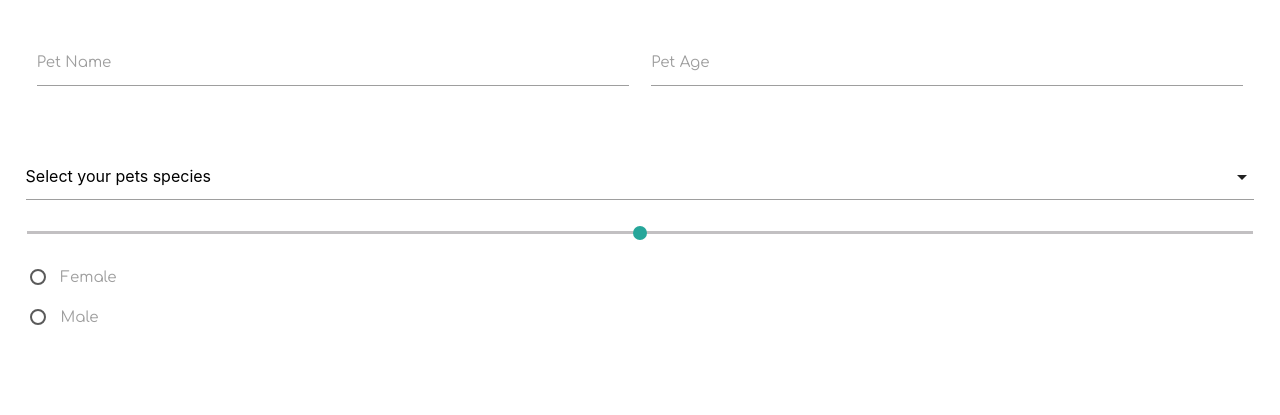
After one commit to hope428/pet-playdate, a Node server app: page /form in a window 1280 px wide. The commit adds this page. Shown: the part 385-800 px from the top of the page. Run offline with Node 20, Linux system fonts and the light colour scheme; some libraries are stand-ins or nearby versions.

Commit message:
started working on pet playdate form

```diff
--- a/controllers/home-routes.js
+++ b/controllers/home-routes.js
@@ -8,4 +8,7 @@ router.get("/dashboard", (req, res) => {
   res.render("dashboard");
 });
 
+router.get("/form", (req, res) => {
+  res.render("form");
+});
 module.exports = router;
--- a/public/css/materialize.css
+++ b/public/css/materialize.css
@@ -27,7 +27,7 @@
     height: 40vh;
     background-size: cover;
 }
-/*Dashboard*/
-/* .dashboard-layout {
-    display: flex;
-} */
+/* Form */
+.form-layout, .second-form {
+    margin: 2%;
+}
--- a/public/js/materialize.js
+++ b/public/js/materialize.js
@@ -4,3 +4,7 @@ M.Datepicker.init(Calendar,{
     format: 'mm/dd/yy',
     showClearBtn: true,
 });
+document.addEventListener('DOMContentLoaded', function() {
+    var elems = document.querySelectorAll('select');
+    var instances = M.FormSelect.init(elems);
+});
--- /dev/null
+++ b/views/form.handlebars
@@ -0,0 +1,59 @@
+<section class="form-layout">
+ <div class="row">
+    <form class="col l12">
+      <div class="row">
+    {{!-- input for pets name --}}
+        <div class="input-field col l6">
+          <input id="pet_name" type="text" class="validate">
+          <label for="pet_name">Pet Name</label>
+      </div>
+    {{!-- input for pets age --}}
+      <div class="input-field col l6">
+          <input id="pet_age" type="text" class="validate">
+          <label for="pet_age">Pet Age</label>
+        </div>
+      </div>
+    </form>
+  </div>
+</section>
+{{!--  --}}
+<section class="second-form">
+ <div class="column">
+    <form class="#">
+    {{!-- dropdown to select the pets species --}}
+      <div class="col l6">
+        <select>
+            <option value="" disabled selected>Select your pets species</option>
+            <option value="1">Dog</option>
+            <option value="2">Cat</option>
+            <option value="3">Bird</option>
+            <option value="3">Lizard</option>
+        </select>
+      </div>
+    {{!-- slider for pet activeness --}}
+    <div class="col l6">
+      <form action="#">
+        <p class="range-field">
+            <input type="range" id="test5" min="1" max="5"/>
+        </p>
+      </form>
+    </div>
+    {{!-- radio buttons --}}
+    <form action="#">
+
+    <p>
+      <label>
+        <input name="group1" type="radio"/>
+        <span>Female</span>
+      </label>
+    </p>
+    <p>
+      <label>
+        <input name="group1" type="radio"/>
+        <span>Male</span>
+      </label>
+    </p>
+  </form>
+</form>
+ </div>
+ </section>
--- a/views/homepage.handlebars
+++ b/views/homepage.handlebars
@@ -28,7 +28,7 @@
               I am convenient because I require little markup to use effectively.</p>
             </div>
             <div class="card-action">
-              <a href="#">Boarding Services</a>
+              <a href="/form">Boarding Services</a>
             </div>
           </div>
         </div>
```
